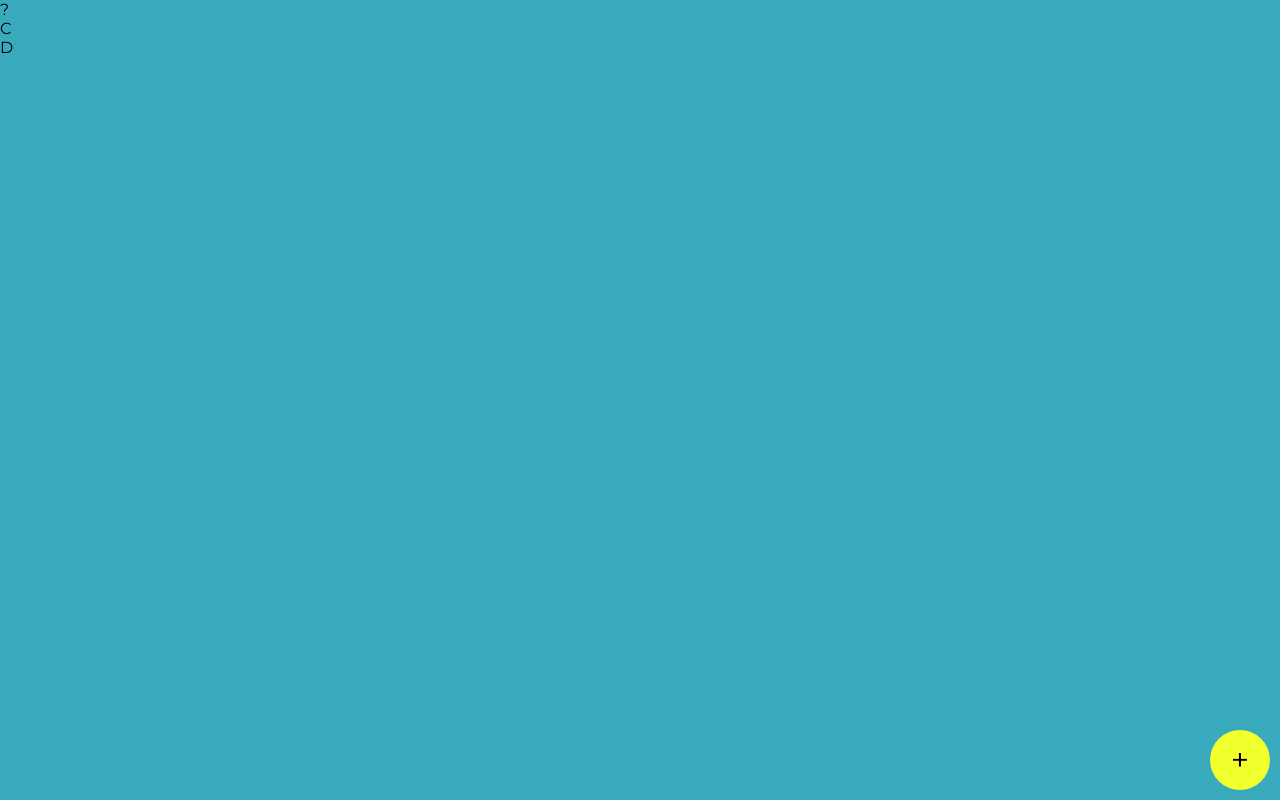
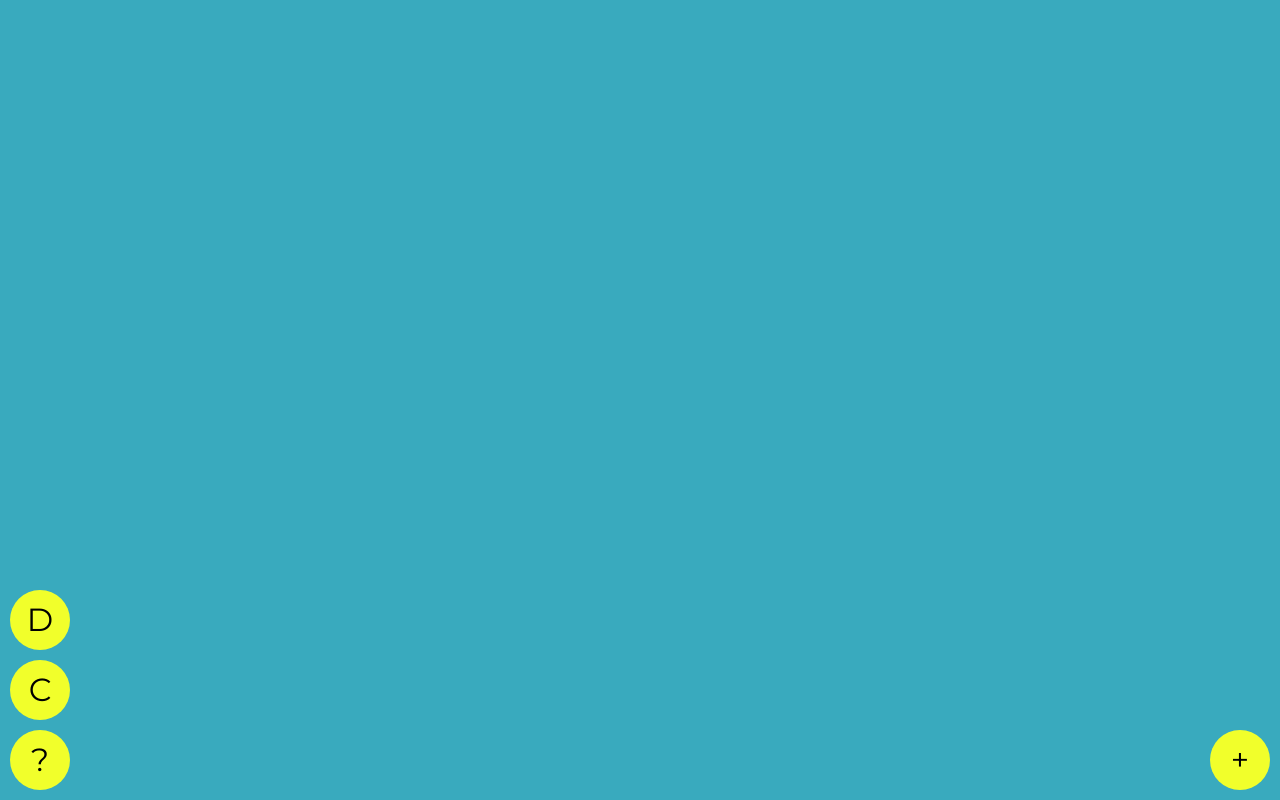
Before and after one commit to helderjuann/simple-notes, a plain HTML site: page index.html in a window 1280 px wide. Drawn offline with Linux system fonts and the light colour scheme.

Commit message:
Update style.css

```diff
--- a/css/style.css
+++ b/css/style.css
@@ -11,6 +11,28 @@ html, body {
 }
 
 .cta-btn {
+    right: 10px;
+    bottom: 10px;
+}
+
+.config-btn {
+    left: 10px;
+    bottom: 10px;
+}
+
+.c-btn {
+    left: 10px;
+    bottom: 80px;
+}
+
+.c-btn:nth-child(2) {
+    left: 10px;
+    bottom: 150px;
+}
+
+.cta-btn,
+.config-btn,
+.c-btn {
     background-color: #f1ff2b;
     color: black;
     width: 60px;
@@ -22,8 +44,6 @@ html, body {
     cursor: pointer;
     z-index: 2;
     position: fixed;
-    right: 10px;
-    bottom: 10px;
 }
 
 .container {
```
